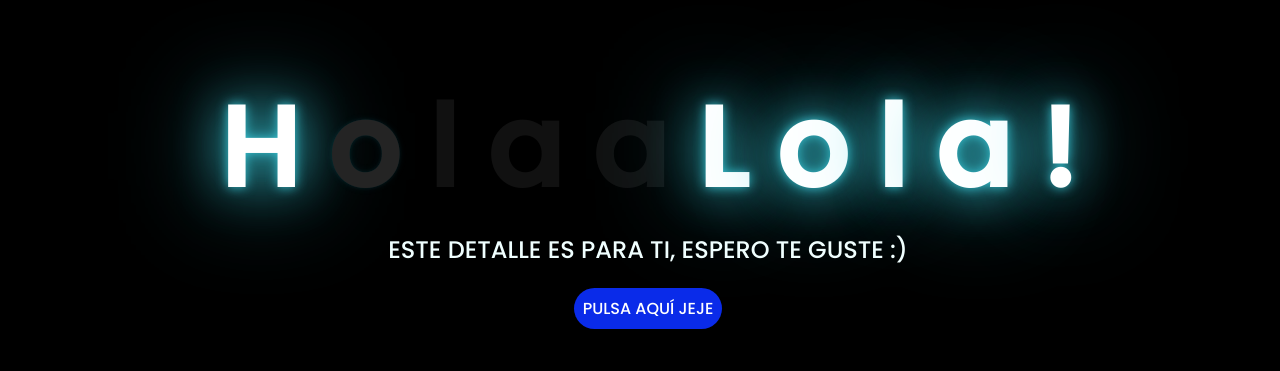
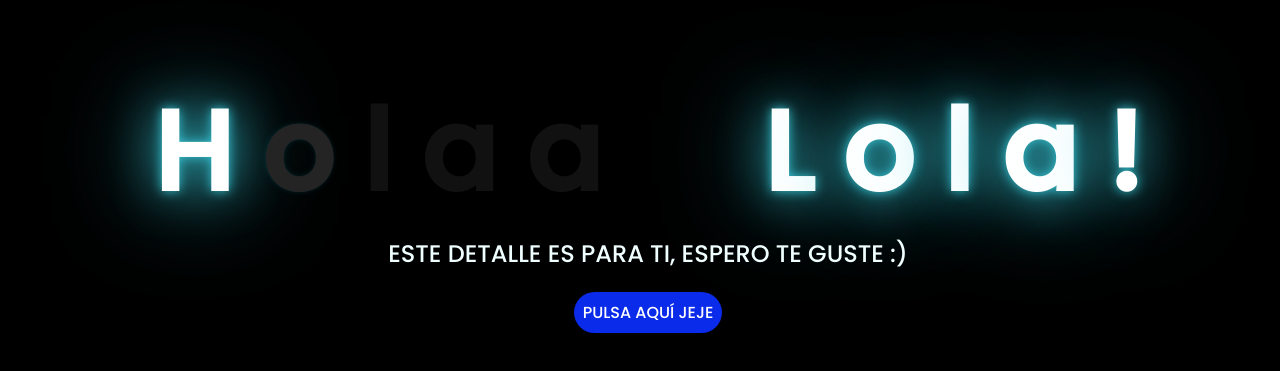
Before and after one commit to Josemanu0-08/Dia-de-las-flores-amarillas-para-Lola-, a plain HTML site: page nombre-carpeta/index.html in a window 1280 px wide. Shown: the part 139-510 px from the top of the page. Drawn offline with Linux system fonts and the light colour scheme.

Commit message:
Add files via upload

```diff
--- a/nombre-carpeta/index.html
+++ b/nombre-carpeta/index.html
@@ -17,7 +17,7 @@
         <span>l</span>
         <span>a</span>
         <span>a</span>
-        <span> </span>
+        <span>ㅤ</span>
         <span>L</span>
         <span>o</span>
         <span>l</span>
```
